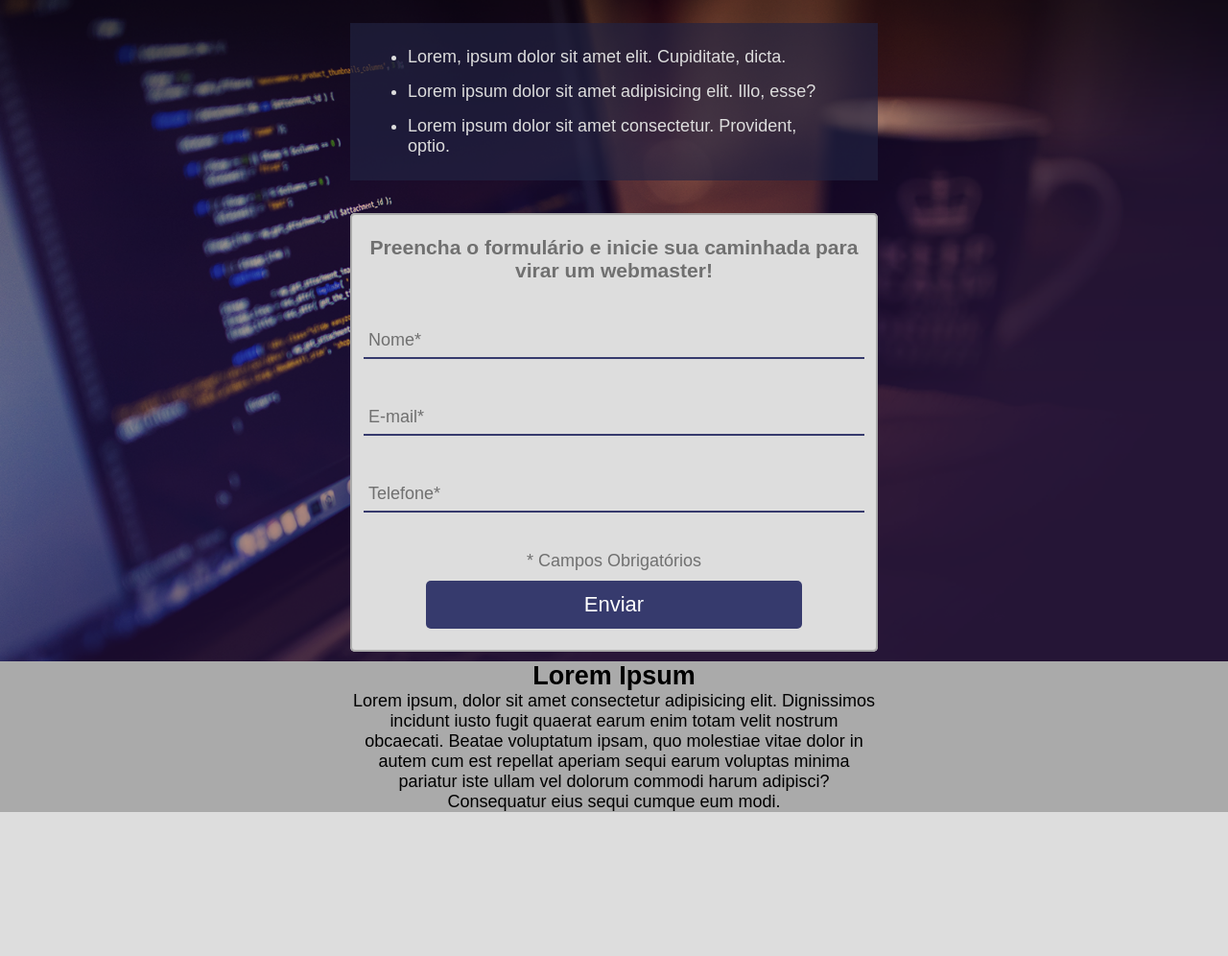
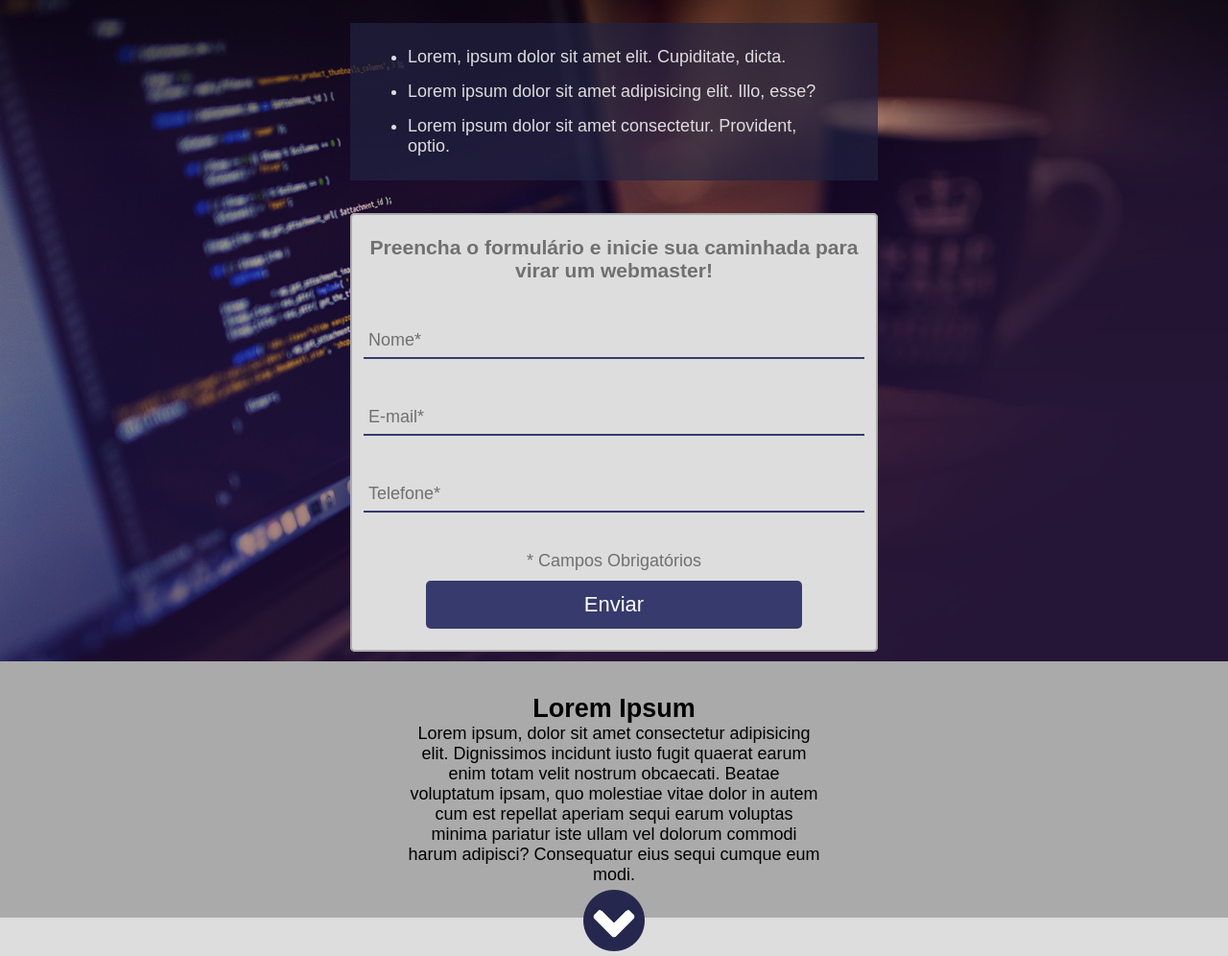
Before and after one commit to carlos-eduardo-dev/landing-page-example, a plain HTML site: page index.html in a window 1280 px wide. Shown: the part 64-1060 px from the top of the page at 96% size. Before the commit the page ends 910 px from the top, so only its background shows below. Drawn offline with Linux system fonts and the light colour scheme.

Commit message:
Create scrolling button to cards section

```diff
--- a/css/style.css
+++ b/css/style.css
@@ -29,6 +29,8 @@ html,body{
 	height: 100%;
 
 	background: var(--body-color);
+
+	scroll-behavior: smooth;
 }
 
 /* Header css */
@@ -195,9 +197,12 @@ main {
 }
 
 .header-main {
+	position: relative;
+
 	display: flex;
 	align-items: center;
 	justify-content: center;
+	flex-direction: column;
 
 	background: var(--main-header-bg-color);
 
@@ -205,6 +210,13 @@ main {
 }
 
 #information-main {
+	margin: 2.4rem 0;
+	padding: 1rem 6rem;
 
 	max-width: 550px;
 }
+
+#arrow-link {
+	position: absolute;
+	bottom: -40px;
+}
--- a/index.html
+++ b/index.html
@@ -75,6 +75,7 @@
 					Consequatur eius sequi cumque eum modi.
 				</p>
 			</div>
+			<a href="#cards" id="arrow-link"><i><img src="/images/arrow.png" alt="arrow"></i></a>
 		</section>
 	</main>
 
```
